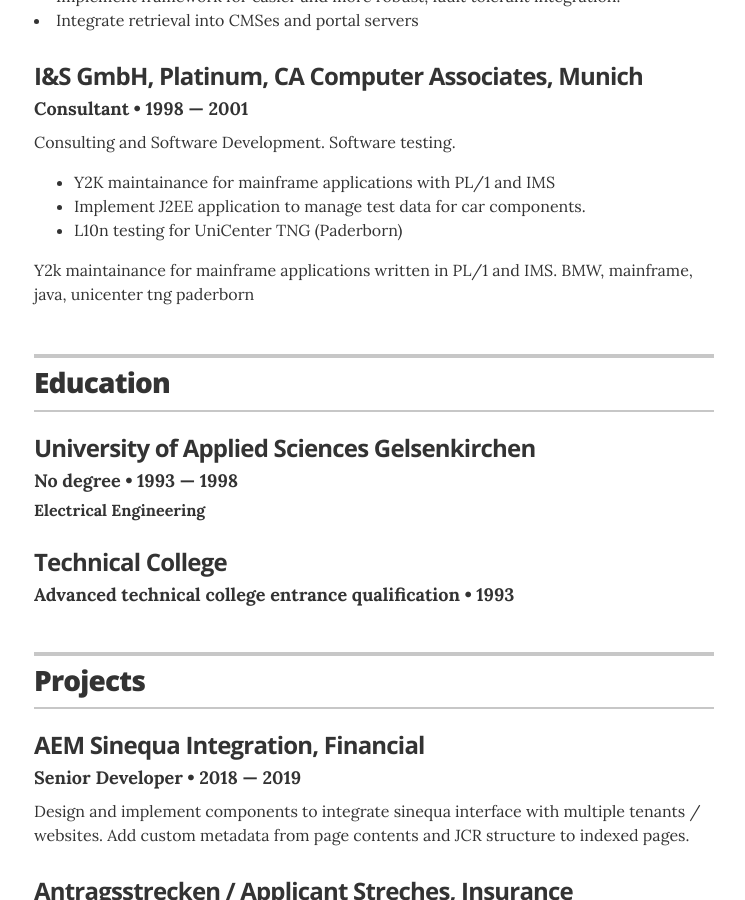
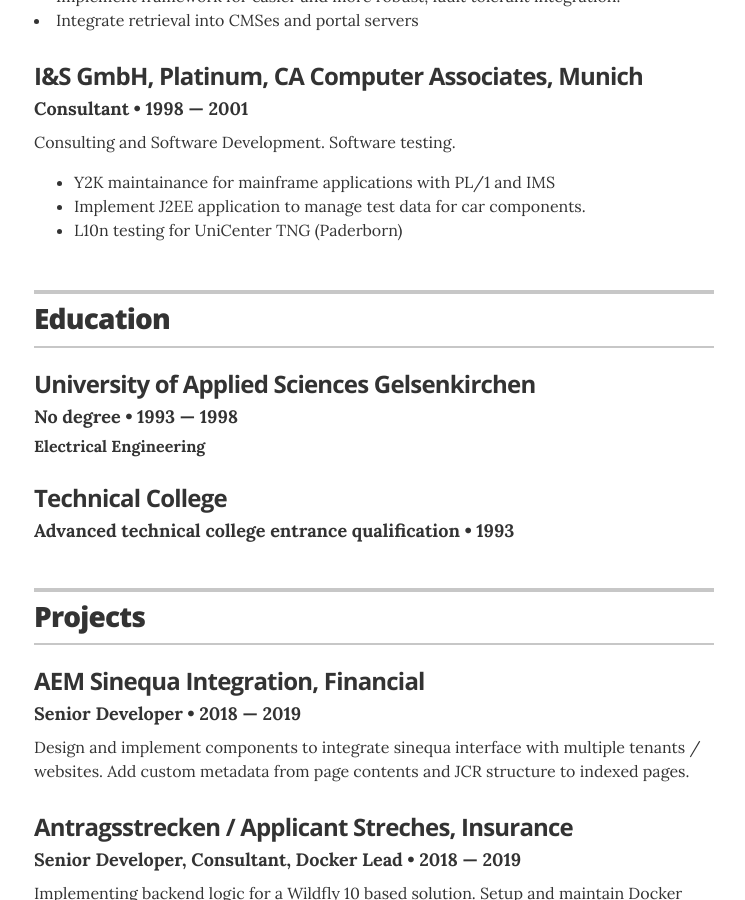
Before and after one commit to CWACoderWithAttitude/resume, a Jekyll site: the page built from index.html, in a window 1280 px wide and 900 px high, scrolled down 2762 px. Shown: the whole window, without its empty margins (266-1011 px from the left). Built offline with Jekyll 4.4.1, drawn with Linux system fonts in a browser that asks for light colours.

Commit message:
removed duplicated data

```diff
--- a/_data/experience.yml
+++ b/_data/experience.yml
@@ -44,4 +44,4 @@
 - company: I&S GmbH, Platinum, CA Computer Associates, Munich
   position: Consultant
   duration: 1998 &mdash; 2001
-  summary: Consulting and Software Development. Software testing.<ul class="resume-item-list"><li>Y2K maintainance for mainframe applications with PL/1 and IMS</li><li>Implement J2EE application to manage test data for car components.</li><li>L10n testing for UniCenter TNG (Paderborn)</li></ul> Y2k maintainance for mainframe applications written in PL/1 and IMS. BMW, mainframe, java, unicenter tng paderborn
+  summary: Consulting and Software Development. Software testing.<ul class="resume-item-list"><li>Y2K maintainance for mainframe applications with PL/1 and IMS</li><li>Implement J2EE application to manage test data for car components.</li><li>L10n testing for UniCenter TNG (Paderborn)</li></ul>
```
